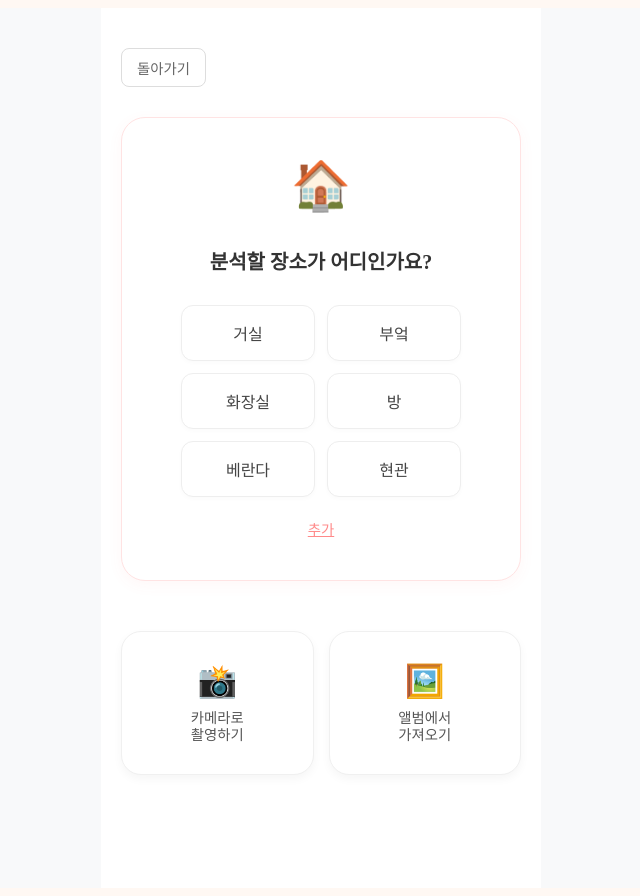
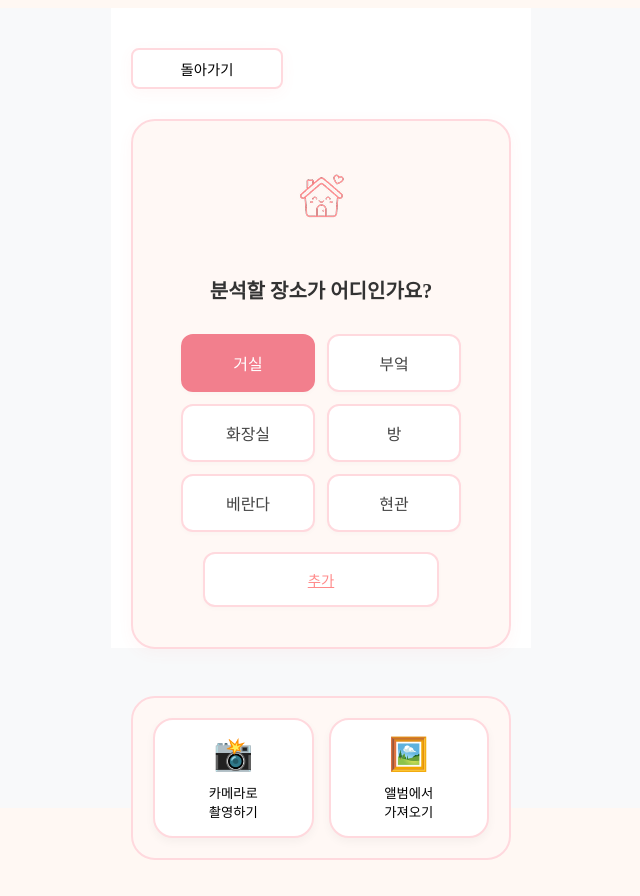
Before and after one commit to Ideaton-Team1-frontend/ideaton-team1-frontend, a React (Create React App) app: page /imagechoice in a window 1280 px wide. Shown: the whole page, without its empty margins (327-967 px from the left). After the commit the page ends 860 px from the top, so only its background shows below. Built offline with nearby package versions, Linux system fonts and the light colour scheme.

Commit message:
5-16일자 5시 쯤 임시저장

```diff
--- a/src/pages/ImageChoice.jsx
+++ b/src/pages/ImageChoice.jsx
@@ -1,5 +1,6 @@
-import React from 'react';
+import React, { useState } from 'react';
 import styled from 'styled-components';
+import { useNavigate } from "react-router-dom";
 
 // 전체 배경 (이전에 만든 Box 컴포넌트 활용)
 const PageWrapper = styled.div`
@@ -10,13 +11,14 @@ const PageWrapper = styled.div`
   min-height: 100vh;
   width: 100vw;
   background-color: #f8f9fa;
+
 `;
 
 // 모바일 고정 컨테이너
 const AppContainer = styled.div`
   width: 100%;
-  max-width: 400px;
-  min-height: 100vh;
+  max-width: 380px;
+  max-height: 70vh;
   background-color: #ffffff;
   padding: 40px 20px;
   display: flex;
@@ -33,18 +35,24 @@ const TopNav = styled.div`
 
 const BackButton = styled.button`
   background: white;
-  border: 1px solid #ddd;
+  border: 2px solid #FFD9DE;
+  width: 40%;
   border-radius: 8px;
   padding: 8px 15px;
   font-size: 0.9rem;
-  color: #666;
   cursor: pointer;
+  box-shadow: 0 4px 15px rgba(255, 107, 107, 0.05);
+
+  &:active {
+    background-color: #fff5f5;
+    border-color: #ff8a8a;
+  } /* 💡 누락되었던 닫는 중괄호 추가 */
 `;
 
 // 메인 질문 카드 (핑크 테두리)
 const QuestionCard = styled.div`
-  background: #ffffff;
-  border: 1px solid #ffe3e3;
+  background: #FFF8F5;
+  border: 2px solid #FFD9DE;
   border-radius: 24px;
   padding: 40px 20px;
   display: flex;
@@ -74,58 +82,75 @@ const LocationGrid = styled.div`
   max-width: 280px;
 `;
 
+// 💡 선택 상태(isActive)에 따라 스타일이 동적으로 바뀌도록 수정
 const LocationButton = styled.button`
-  background: white;
-  border: 1px solid #eee;
+  background: ${props => props.isActive ? '#F27F8D' : 'white'};
+  color: ${props => props.isActive ? 'white' : '#444'};
+  border: 2px solid ${props => props.isActive ? '#F27F8D' : '#FFD9DE'};
   border-radius: 12px;
   padding: 15px;
   font-size: 1rem;
-  color: #444;
   cursor: pointer;
   box-shadow: 0 2px 5px rgba(0,0,0,0.02);
+  transition: all 0.15s ease-in-out;
+  outline: none;
+  font-family: inherit;
 
-  &:active {
-    background-color: #fff5f5;
+  &:hover {
     border-color: #ff8a8a;
   }
 `;
 
 const AddButton = styled.button`
-  background: none;
-  border: none;
-  color: #ff8a8a;
+  width: 70%;
+  margin-top: 20px;
+  background: white;
+  border: 2px solid #FFD9DE;
+  border-radius: 12px;
+  padding: 15px;
   font-size: 0.9rem;
   text-decoration: underline;
-  margin-top: 20px;
+  color: #ff8a8a;
   cursor: pointer;
+  box-shadow: 0 2px 5px rgba(0,0,0,0.02);
+
+  &:active {
+    background-color: #F27F8D;
+    border-color: #ff8a8a;
+  } /* 💡 누락되었던 닫는 중괄호 추가 */
 `;
 
 // 하단 카메라/갤러리 선택 영역
 const BottomActionArea = styled.div`
   display: flex;
   gap: 15px;
-  width: 100%;
-  margin-top: 20px;
+  height: auto;
+  margin-top: 17px;
+  background: #FFF8F5;
+  border: 2px solid #FFD9DE;
+  border-radius: 24px;
+  padding: 20px 20px;
 `;
 
-const ActionCard = styled.div`
+const ActionCard = styled.button`
   flex: 1;
+  height: auto; /* 💡 auto% 오타 수정 */
   background: white;
   border-radius: 20px;
-  padding: 30px 15px;
+  padding: 15px 15px;
   display: flex;
   flex-direction: column;
   align-items: center;
   gap: 10px;
-  border: 1px solid #f0f0f0;
+  border: 2px solid #FFD9DE;
   box-shadow: 0 4px 10px rgba(0,0,0,0.04);
   cursor: pointer;
+  outline: none;
+  font-family: inherit;
 
-  span {
-    font-size: 0.9rem;
-    color: #555;
-    text-align: center;
-    line-height: 1.2;
+  &:active {
+    background-color: #F27F8D;
+    border-color: #ff8a8a;
   }
 `;
 
@@ -137,26 +162,37 @@ const ActionIcon = styled.div`
 // --- 컴포넌트 시작 ---
 
 function ImageChoice() {
+  const navigate = useNavigate();
+
+  // 💡 현재 선택된 장소를 저장하는 State (기본값: 거실)
+  const [selectedLocation, setSelectedLocation] = useState('거실');
+
+  // 💡 장소 목록 배열
+  const locations = ['거실', '부엌', '화장실', '방', '베란다', '현관'];
+
   return (
     <PageWrapper>
       <AppContainer>
         {/* 상단 네비게이션 */}
         <TopNav>
-          <BackButton>돌아가기</BackButton>
+          <BackButton onClick={() => navigate("/mainpage")}>돌아가기</BackButton>
         </TopNav>
 
         {/* 메인 선택 카드 */}
         <QuestionCard>
-          <IconWrapper>🏠</IconWrapper>
+          <IconWrapper><img src='./house_icon.png' alt="house icon" /></IconWrapper>
           <MainTitle>분석할 장소가 어디인가요?</MainTitle>
 
           <LocationGrid>
-            <LocationButton>거실</LocationButton>
-            <LocationButton>부엌</LocationButton>
-            <LocationButton>화장실</LocationButton>
-            <LocationButton>방</LocationButton>
-            <LocationButton>베란다</LocationButton>
-            <LocationButton>현관</LocationButton>
+            {locations.map((loc) => (
+              <LocationButton
+                key={loc}
+                isActive={selectedLocation === loc}
+                onClick={() => setSelectedLocation(loc)}
+              >
+                {loc}
+              </LocationButton>
+            ))}
           </LocationGrid>
 
           <AddButton>추가</AddButton>
@@ -164,7 +200,7 @@ function ImageChoice() {
 
         {/* 하단 버튼 2개 */}
         <BottomActionArea>
-          <ActionCard>
+          <ActionCard onClick={() => navigate("/camera")}>
             <ActionIcon>📸</ActionIcon>
             <span>카메라로<br/>촬영하기</span>
           </ActionCard>
--- a/src/pages/MainPage.jsx
+++ b/src/pages/MainPage.jsx
@@ -8,7 +8,8 @@ const Box = styled.div`
   justify-content: flex-start; // 콘텐츠가 길어질 때 위쪽이 잘리지 않도록 수정
   align-items: center;
   flex-direction: column;
-  min-height: 100vh; // height 대신 min-height 사용
+  min-height: 90vh; // height 대신 min-height 사용
+  max-height: 90vh;
   width: 100vw;
   background-color: #FFF8F3; // 모바일 앱 밖의 배경색 (확인용)
 `;
@@ -60,6 +61,7 @@ const SectionHeader = styled.div`
 const BannerCard = styled.div`
   background: white;
   border-radius: 20px;
+  border: 2px solid #FFD9DE;
   padding: 20px;
   text-align: center;
   box-shadow: 0 4px 10px rgba(0,0,0,0.03);
@@ -91,7 +93,7 @@ const AnalysisCard = styled.div`
   height: 140px;
   background: white;
   border-radius: 15px;
- border:0.5px solid #EFE1DB;
+  border: 2px solid #FFD9DE;
   display: flex;
   justify-content: center;
   align-items: center;
@@ -112,7 +114,7 @@ const TipCard = styled.div`
   border-radius: 15px;
   padding: 20px;
   box-shadow: 0 4px 10px rgba(0,0,0,0.03);
-   border:0.5px solid #EFE1DB;
+   border: 2px solid #FFD9DE;
   min-height: 100px;
 `;
 
@@ -211,7 +213,7 @@ function MainPage({name}) {
         <BottomNav>
           <NavItem>🏠<br/>홈</NavItem>
           <NavItem>📋<br/>체크리스트</NavItem>
-          <Camera_Icon onClick={() => navigate("/Camera") }>📸</Camera_Icon>
+          <Camera_Icon onClick={() => navigate("/ImageChoice") }><img src='./camera_icon.png'/></Camera_Icon>
           <NavItem>🛡️<br/>세이프티</NavItem>
           <NavItem>👤<br/>마이페이지</NavItem>
         </BottomNav>
```
Also changed, not shown: public/house_icon.png (added).
